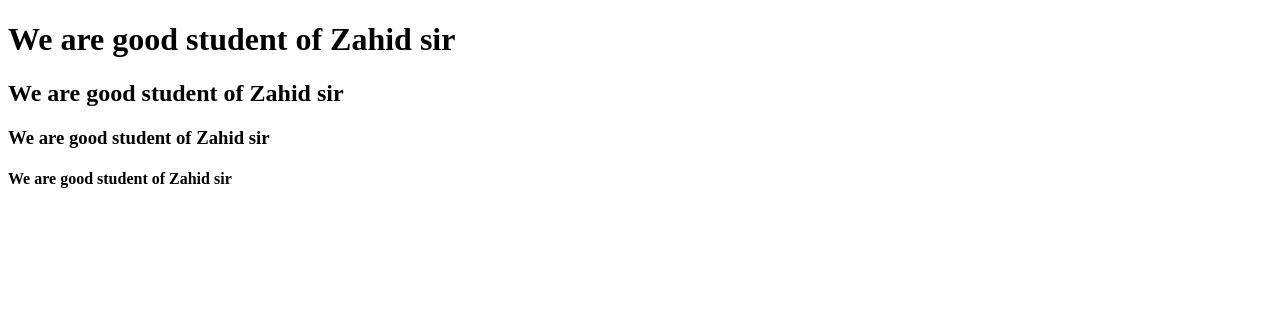
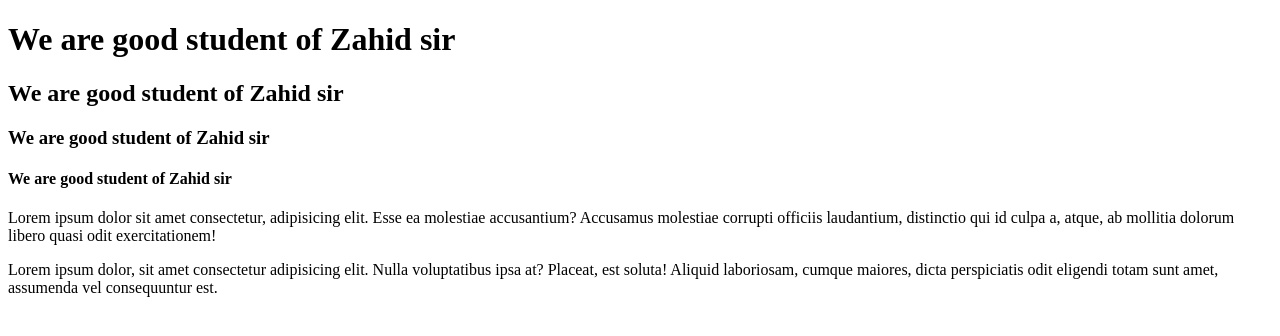
Before and after one commit to fatemaanjoli/anjoli, a plain HTML site: page index.html in a window 1280 px wide. Drawn offline with Linux system fonts and the light colour scheme.

Commit message:
p tag use of html

```diff
--- a/index.html
+++ b/index.html
@@ -10,6 +10,19 @@
     <h2>We are good student of Zahid sir</h2>
     <h3>We are good student of Zahid sir</h3>
     <h4>We are good student of Zahid sir</h4>
+    <p>Lorem ipsum dolor sit amet consectetur, adipisicing elit.
+        Esse ea molestiae accusantium? Accusamus molestiae corrupti
+         officiis laudantium, distinctio qui id culpa a, atque,
+         ab mollitia dolorum libero quasi odit exercitationem!</p>
+
+         <p>Lorem ipsum dolor, sit amet consectetur
+             adipisicing elit. Nulla voluptatibus ipsa at?
+              Placeat, est soluta! Aliquid laboriosam, cumque
+               maiores, dicta perspiciatis odit eligendi
+             totam sunt amet,
+             assumenda vel consequuntur est.</p>
+
+
 
 </body>
 </html>
```
